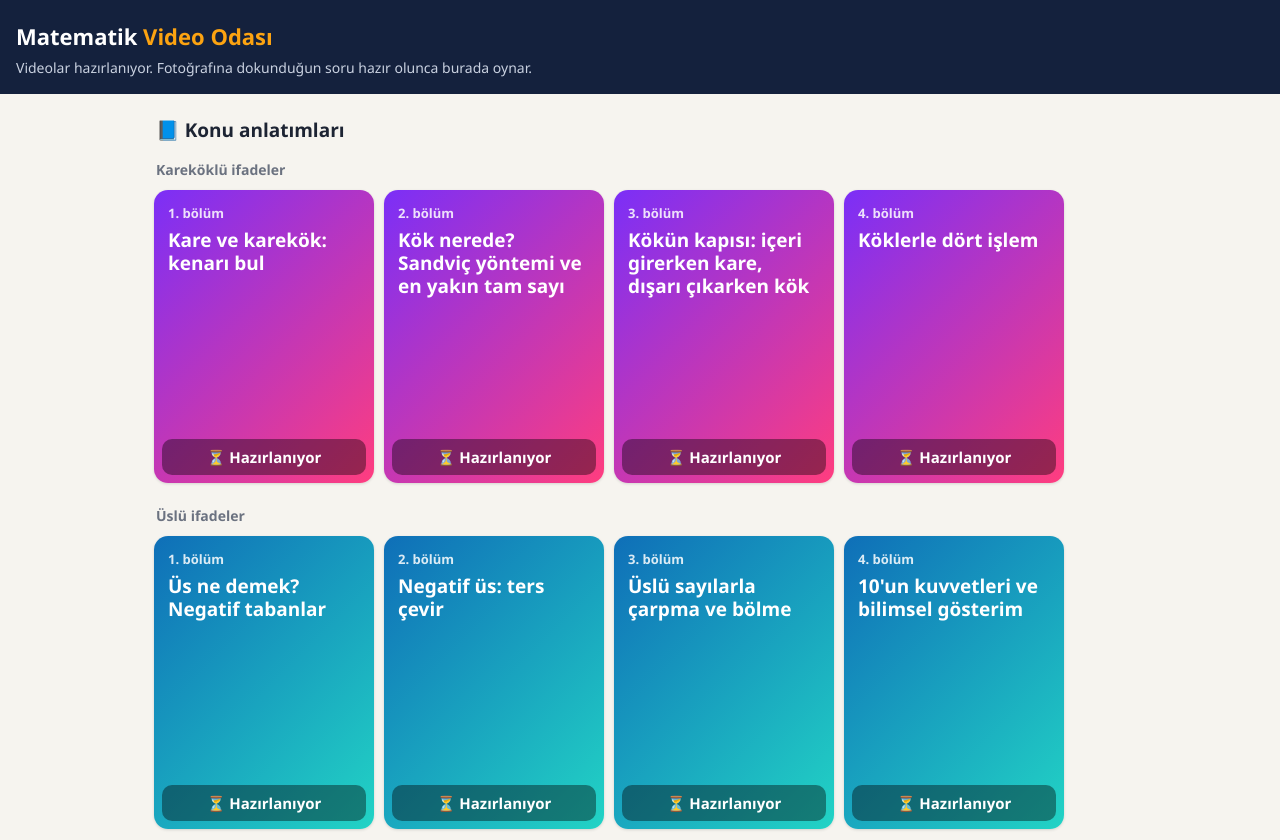
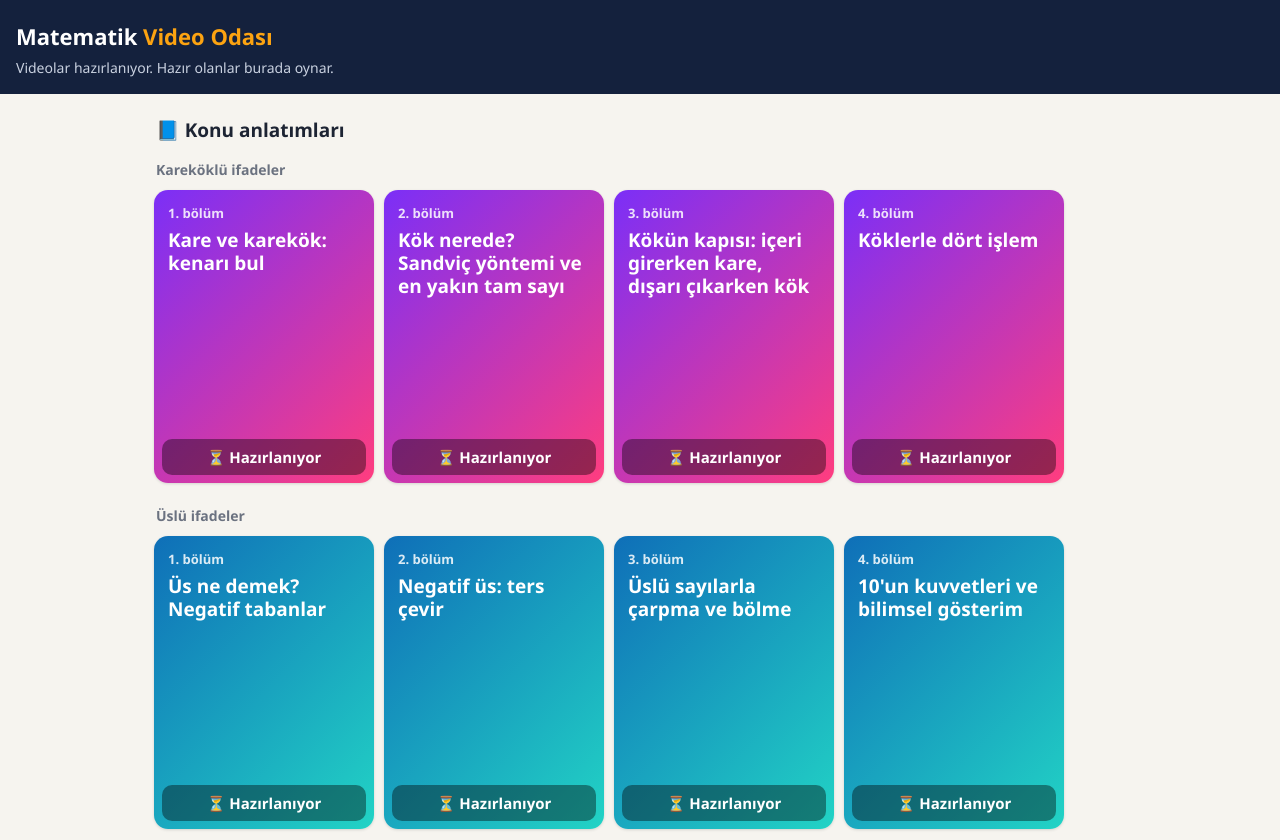
Before and after one commit to ilkayozgul716-jpg/matematik-video-odasi, a plain HTML site: page index.html in a window 1280 px wide. Shown: the top 840 px of the page. Drawn offline with Linux system fonts and the light colour scheme.

```diff
--- a/index.html
+++ b/index.html
@@ -49,7 +49,7 @@
 <body>
 <header>
   <h1>Matematik <span>Video Odası</span></h1>
-  <p id="ozet">Gönderdiğin sorunun fotoğrafına dokun, anlatımı izle.</p>
+  <p id="ozet">Konu anlatımlarını ve gönderdiğin soruların çözümlerini burada izle.</p>
 </header>
 <div class="wrap" id="icerik"></div>
 <dialog id="pencere">
@@ -121,7 +121,7 @@ function ciz(){
   $("#icerik").innerHTML = html + (sonGun ? "</div>" : "");
   document.querySelectorAll(".foto, .bolumkart").forEach(b => b.onclick = () => ac(b.dataset.id));
   const hazir = VIDEOLAR.filter(v => v.drive_id).length;
-  $("#ozet").textContent = hazir ? `${hazir} video hazır. Sorunun fotoğrafına dokun, izle.` : "Videolar hazırlanıyor. Fotoğrafına dokunduğun soru hazır olunca burada oynar.";
+  $("#ozet").textContent = hazir ? `${hazir} video hazır. Bir karta dokun, izle.` : "Videolar hazırlanıyor. Hazır olanlar burada oynar.";
 }
 function ac(id){
   aktif = VIDEOLAR.find(v => v.id === id); if (!aktif) return;
```
